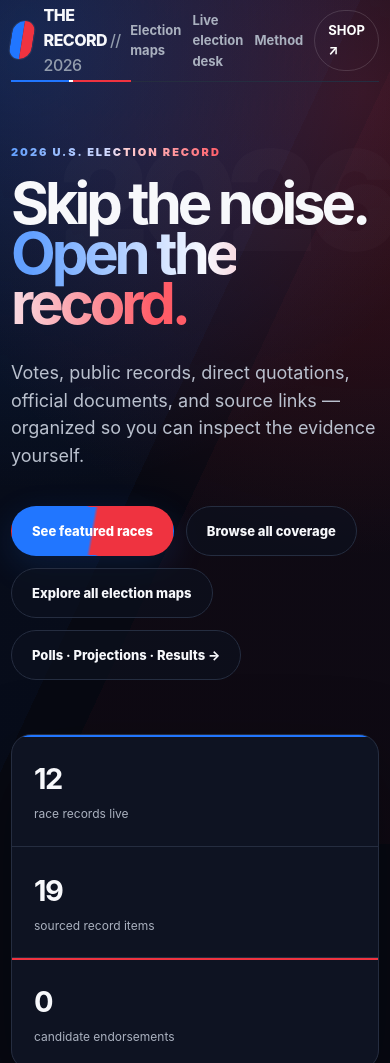
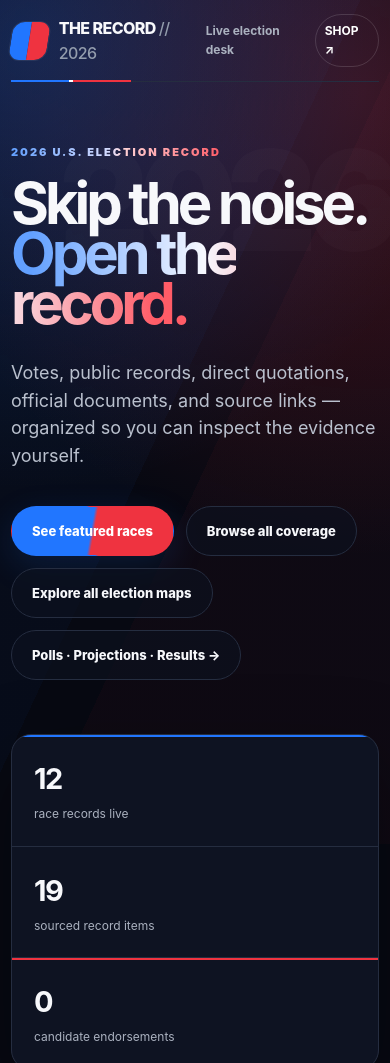
Before and after one commit to Aphexflip/indiana-2026-voter-guide, a website: page public/index.html in a window 390 px wide. Shown: the top 1063 px of the page. Drawn offline with Linux system fonts and the light colour scheme.

Commit message:
fix: keep live election desk visible without mobile nav overflow

```diff
--- a/public/styles.css
+++ b/public/styles.css
@@ -52,3 +52,10 @@ footer{margin-top:74px;padding:30px 0 42px;border-top:1px solid var(--line);disp
   .site-shell,.site-shell.narrow{width:min(100% - 22px,1220px)}.nav-links{gap:11px}.nav-links a:not(.shop-link):nth-child(-n+2){display:none}
   .hero{padding:62px 0 44px}.hero:before{font-size:140px;top:48px}.stats{grid-template-columns:1fr}.section-head,.records-head,.shop-card,footer{align-items:flex-start;flex-direction:column}.candidates,.method-grid{grid-template-columns:1fr}.race-card{grid-template-columns:1fr auto}.shop-card{margin-top:64px}.method-page{padding-top:58px}
 }
+/* Prioritize the new live election desk on small screens. Avoid overflowing the nav. */
+@media(max-width:560px){
+  .topbar:has(.nav-links a[href="election-dashboard.html"]) .nav-links a:not(.shop-link):not([href="election-dashboard.html"]){display:none}
+  .topbar:has(.nav-links a[href="election-dashboard.html"]) .nav-links{gap:8px}
+  .topbar:has(.nav-links a[href="election-dashboard.html"]) .nav-links a{font-size:12px}
+  .topbar:has(.nav-links a[href="election-dashboard.html"]) .nav-links .shop-link{padding:7px 9px}
+}
```
